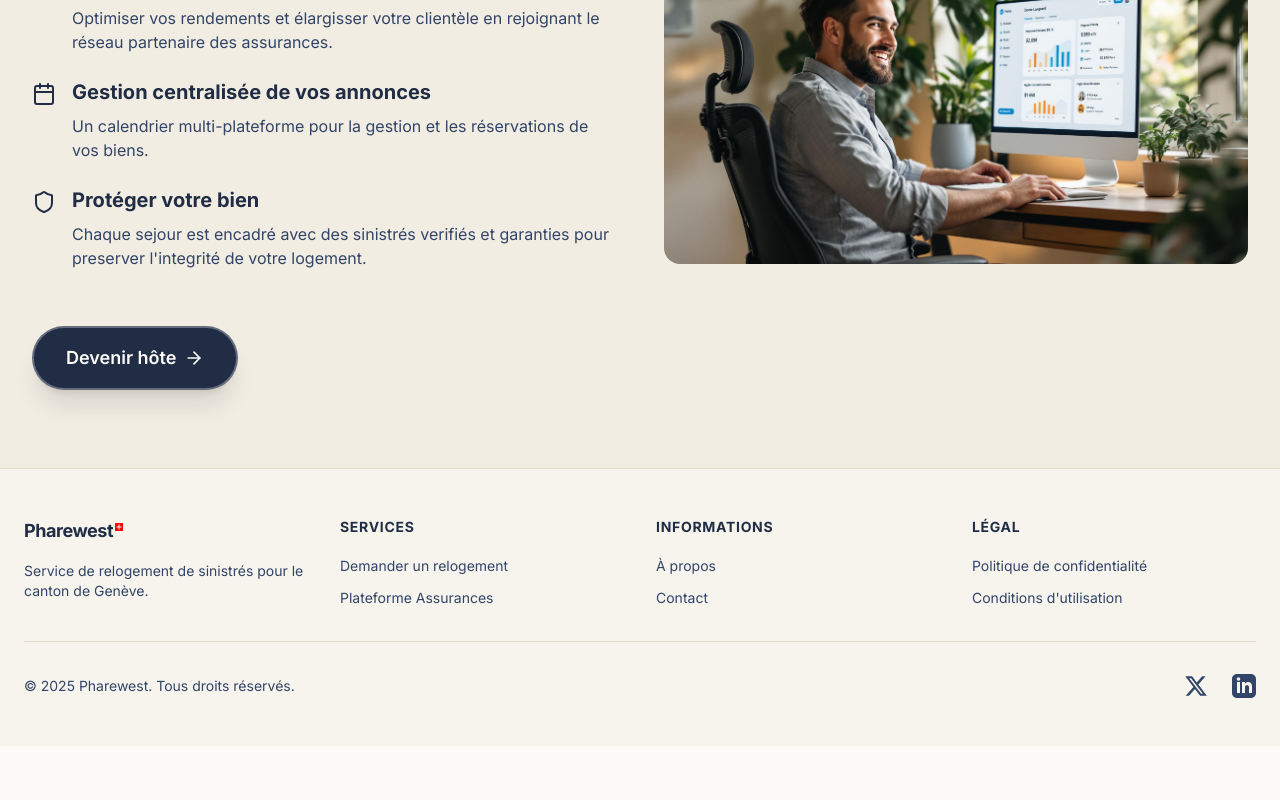
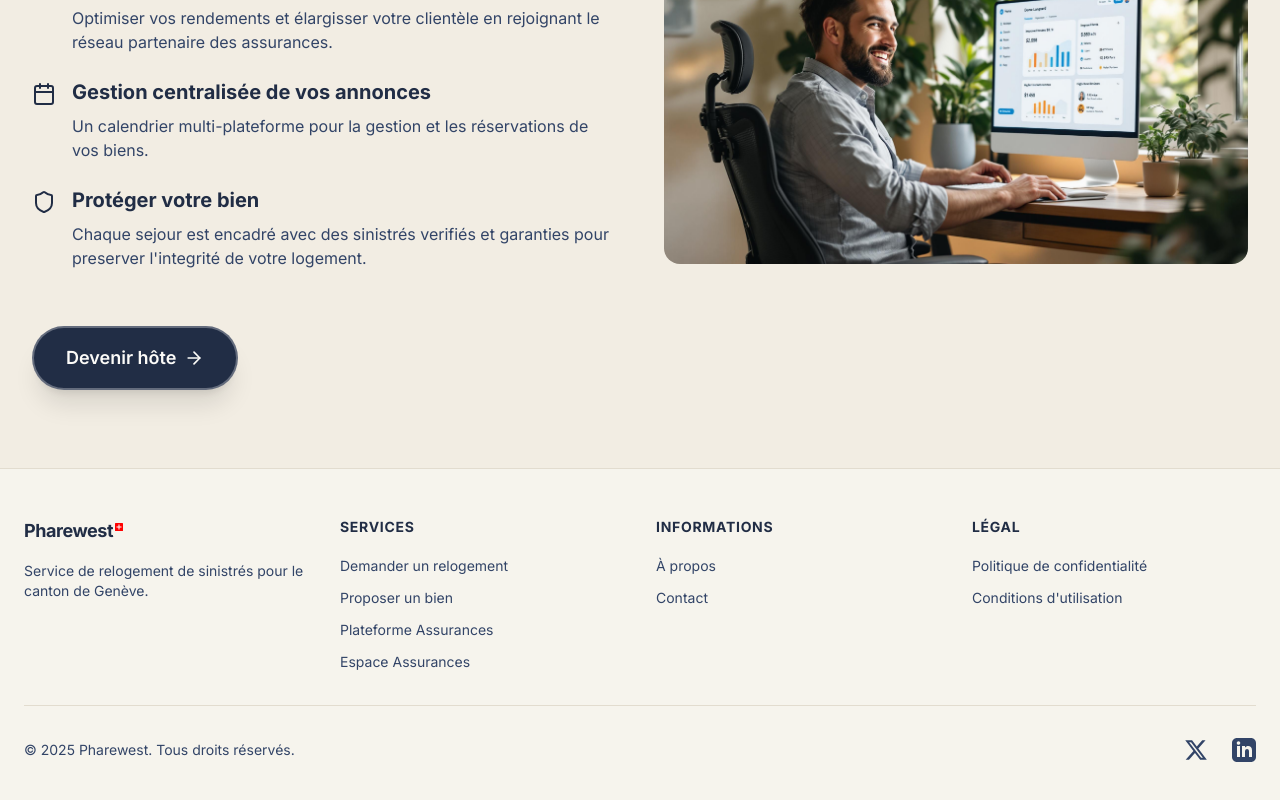
Before and after one commit to valcourgeau/sini, a Next.js app: page / in a window 1280 px wide. Shown: the part 2541-3341 px from the top of the page. Before the commit the page ends 3287 px from the top, so only its background shows below. Built offline with nearby package versions, Linux system fonts and the light colour scheme.

Commit message:
feat: update services footer

```diff
--- a/src/components/layout/footer.tsx
+++ b/src/components/layout/footer.tsx
@@ -28,10 +28,26 @@ export function Footer() {
               </li>
               <li>
                 <Link
-                  href="/relocation/new"
+                  href="/property/new"
+                  className="text-sm text-muted-foreground hover:text-primary transition-colors"
+                >
+                  Proposer un bien
+                </Link>
+              </li>
+              <li>
+                <Link
+                  href="/platform"
                   className="text-sm text-muted-foreground hover:text-primary transition-colors"
                 >
                   Plateforme Assurances
+                </Link>
+              </li>
+              <li>
+                <Link
+                  href="/platform/dashboard"
+                  className="text-sm text-muted-foreground hover:text-primary transition-colors"
+                >
+                  Espace Assurances
                 </Link>
               </li>
             </ul>
```
